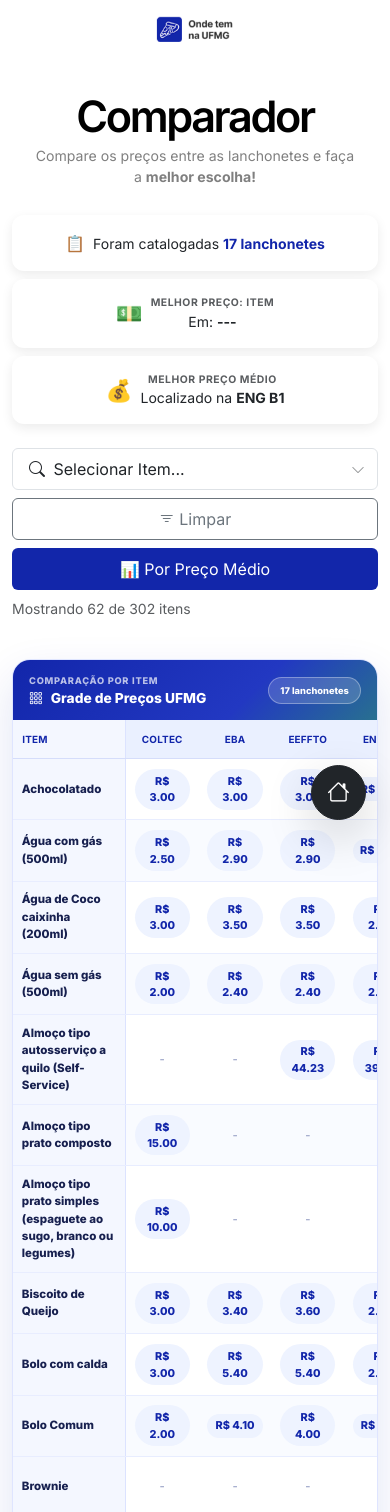
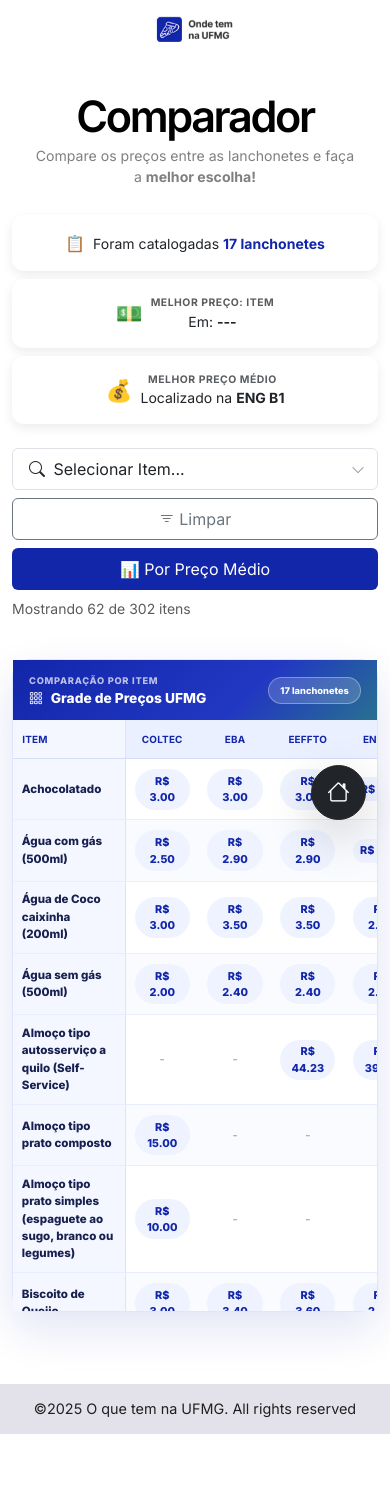
Before and after one commit to Lucas-Rezende/Onde-tem-na-UFMG, an Angular app: page /comparar-precos in a window 390 px wide. Shown: the top 1512 px of the page. After the commit the page ends 1434 px from the top, so only its background shows below. Built offline with nearby package versions, Linux system fonts and the light colour scheme.

Commit message:
improve table (responsive behavior)

```diff
--- a/src/app/modules/comparar-precos/comparar-precos.component.css
+++ b/src/app/modules/comparar-precos/comparar-precos.component.css
@@ -114,6 +114,15 @@
 	background: rgba(255, 255, 255, 0.16);
 	font-size: 0.72rem;
 	font-weight: 800;
+}
+
+.table-scroll {
+    max-height: 70vh;
+    overflow: auto;
+}
+
+thead .sticky-column-first {
+    z-index: 12;
 }
 
 .price-table {
--- a/src/app/modules/comparar-precos/comparar-precos.component.html
+++ b/src/app/modules/comparar-precos/comparar-precos.component.html
@@ -77,7 +77,7 @@
 			Mostrando {{ itens.length }} de {{ itensOriginais.length }} itens
 		</small>
 	</div>
-	<div class="fresh-table-container w-100 mt-3 mb-5 fade-in-up delay-3 overflow-hidden">
+	<div class="fresh-table-container w-100 mt-3 mb-5 fade-in-up delay-3">
 		<div class="table-toolbar d-flex justify-content-between align-items-center text-white">
 			<div>
 				<span class="table-kicker d-block text-uppercase">Comparação por item</span>
@@ -85,7 +85,7 @@
 			</div>
 			<span class="table-date-badge rounded-pill text-white">{{ totalLanchonetes }} lanchonetes</span>
 		</div>
-		<div class="table-responsive">
+		<div class="table-responsive table-scroll">
 			<table class="table price-table align-middle mb-0">
 				<thead>
 					<tr>
```
